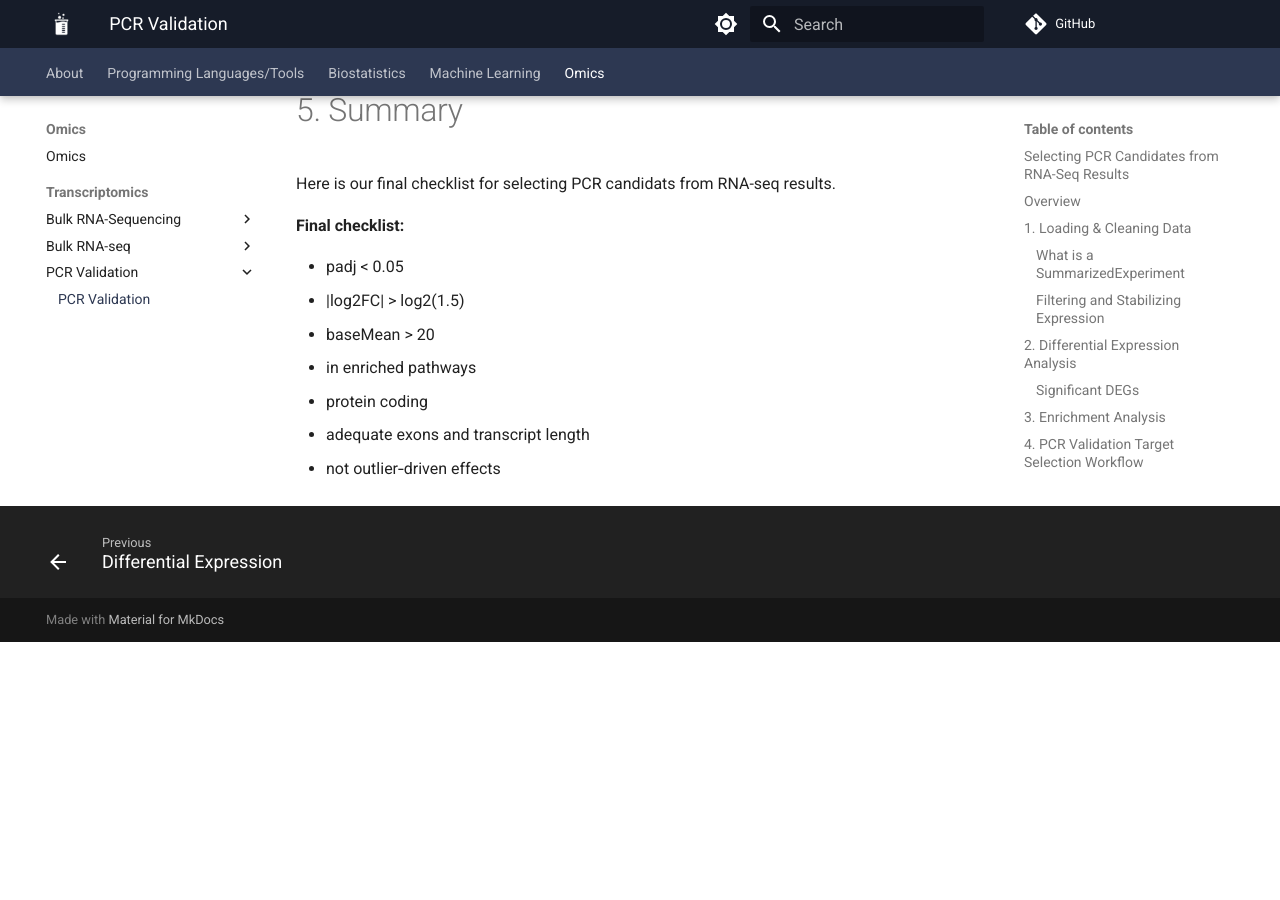
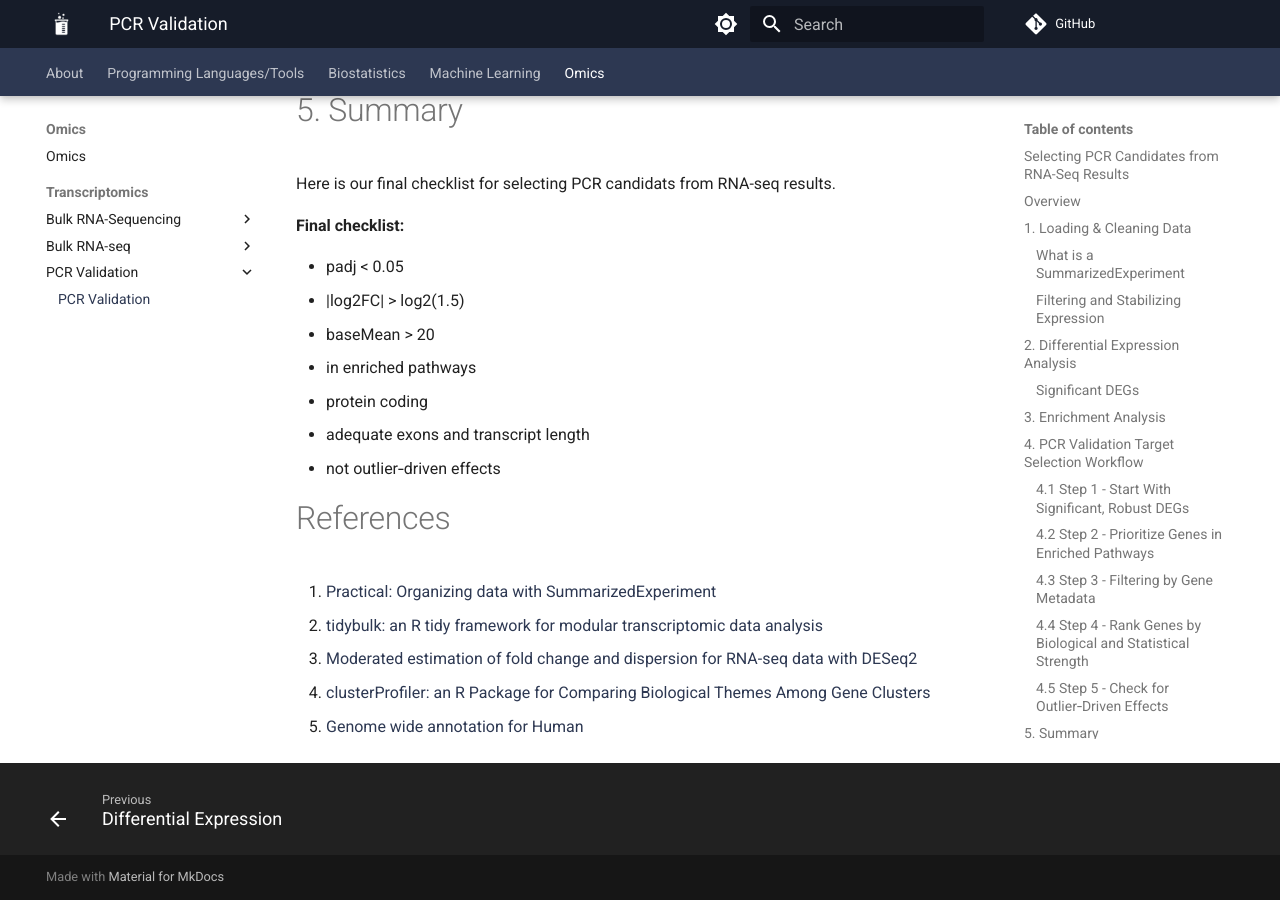
Before and after one commit to comp-tox-jhu/CompToxLab, an MkDocs documentation site: the page built from docs/omics/transcriptomics/pcr_validation/pcr.md, in a window 1280 px wide and 900 px high, scrolled down 8697 px. Built offline with MkDocs 1.6.1 and Material for MkDocs 9.7.7, drawn with Linux system fonts in a browser that asks for light colours; comment, search, counter and statistics services are not loaded; before the commit the page ends 9339 px from its top, so only the background shows below that.

Commit message:
Add references to PCR validation documentation
Added references for data organization and analysis in transcriptomics.

```diff
--- a/docs/omics/transcriptomics/pcr_validation/pcr.md
+++ b/docs/omics/transcriptomics/pcr_validation/pcr.md
@@ -367,3 +367,11 @@ Here is our final checklist for selecting PCR candidats from RNA-seq results.
 - protein coding
 - adequate exons and transcript length
 - not outlier‑driven effects
+
+# References
+
+1. [Practical: Organizing data with SummarizedExperiment](https://bioconductor.org/help/course-materials/2019/BSS2019/04_Practical_CoreApproachesInBioconductor.html)
+2. [tidybulk: an R tidy framework for modular transcriptomic data analysis](https://genomebiology.biomedcentral.com/articles/10.1186/s13059-020-02233-7)
+3. [Moderated estimation of fold change and dispersion for RNA-seq data with DESeq2](https://genomebiology.biomedcentral.com/articles/10.1186/s13059-014-0550-8)
+4. [clusterProfiler: an R Package for Comparing Biological Themes Among Gene Clusters](https://pmc.ncbi.nlm.nih.gov/articles/PMC3339379/)
+5. [Genome wide annotation for Human](https://bioconductor.org/packages/release/data/annotation/html/org.Hs.eg.db.html)
```
